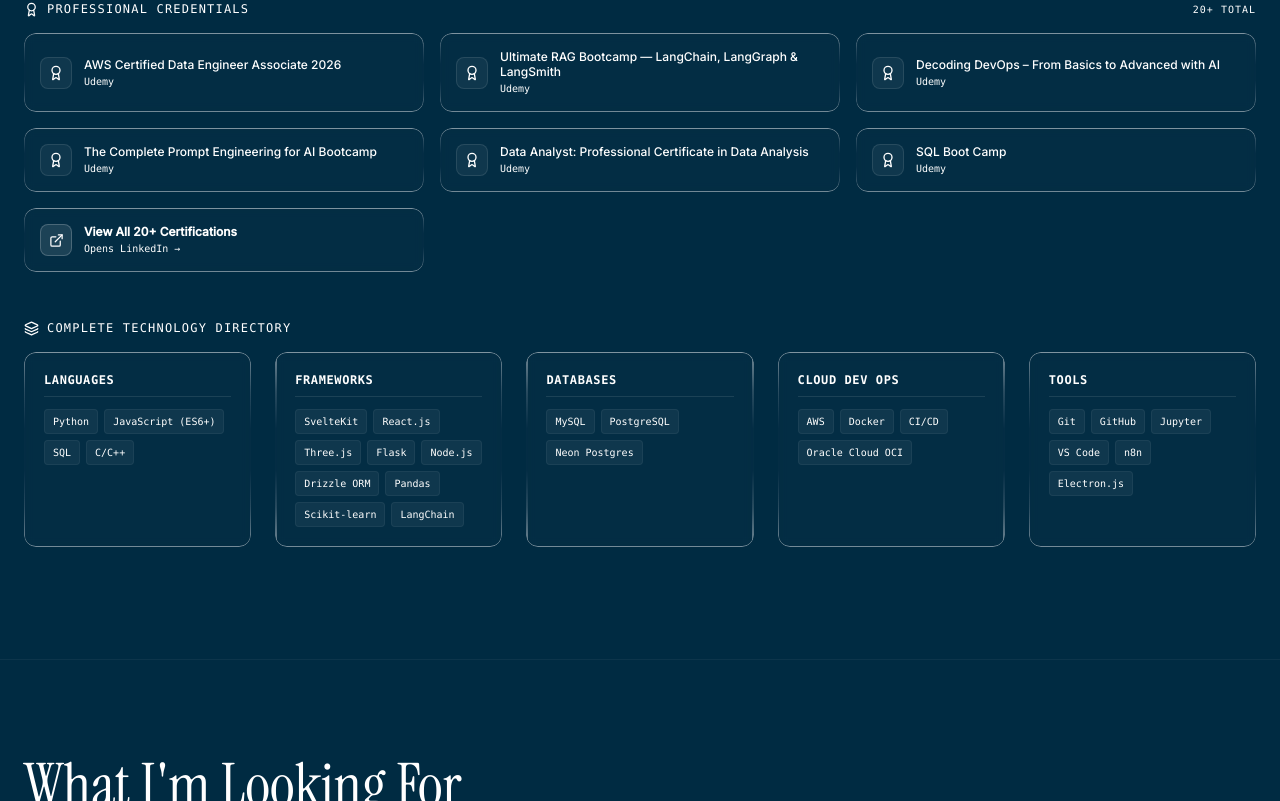
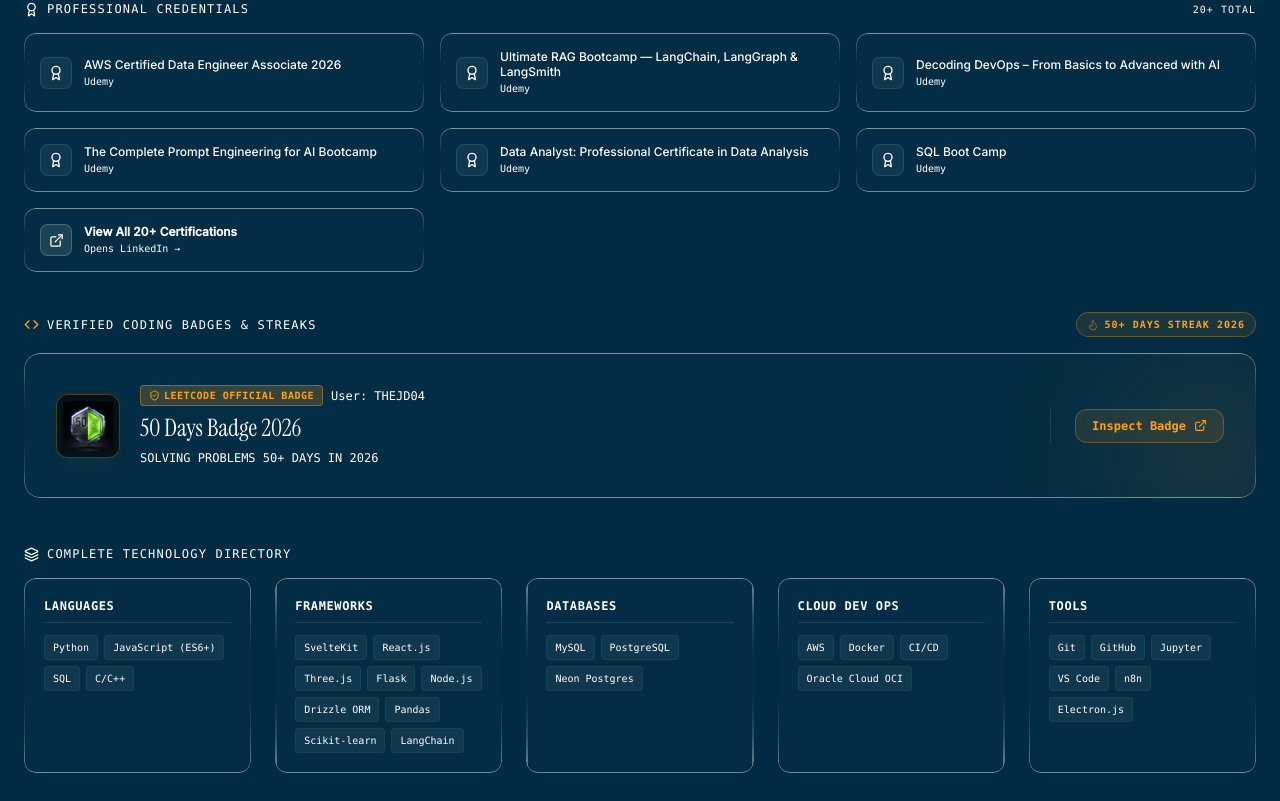
Before and after one commit to TheJd04/resume.cv, a React (Vite) app: page / in a window 1280 px wide. Shown: the part 6893-7694 px from the top of the page. Built offline with nearby package versions, Linux system fonts and the light colour scheme.

Commit message:
feat: add LeetCode 50 Days Badge 2026 showcase and interactive modal to Cognitive Spectrum

```diff
--- a/src/components/SkillsRadar.tsx
+++ b/src/components/SkillsRadar.tsx
@@ -1,14 +1,14 @@
+import React, { useState } from 'react';
 import {
   educationData,
   certificationsList,
   skillsByGroup,
   LINKEDIN_CERTS_URL
 } from '../data';
-import { Award, GraduationCap, Layers, ExternalLink } from 'lucide-react';
-
-
+import { Award, GraduationCap, Layers, ExternalLink, Code, Flame, CheckCircle2, X, ShieldCheck } from 'lucide-react';
 
 export default function SkillsRadar() {
+  const [showBadgeModal, setShowBadgeModal] = useState(false);
   return (
     <section
       id="skills"
@@ -111,7 +111,147 @@
             </div>
           </div>
 
+          {/* Coding Badges & Streaks Block */}
+          <div className="space-y-4" id="coding-badges-block">
+            <div className="flex items-center justify-between flex-wrap gap-2">
+              <h3 className="font-mono text-xs text-muted-foreground tracking-widest uppercase flex items-center gap-2">
+                <Code size={15} className="text-[#ffa116]" /> Verified Coding Badges & Streaks
+              </h3>
+              <span className="font-mono text-[10px] text-[#ffa116] bg-[#ffa116]/10 border border-[#ffa116]/30 px-2.5 py-1 rounded-full uppercase tracking-widest flex items-center gap-1.5 font-semibold">
+                <Flame size={12} className="animate-pulse" /> 50+ Days Streak 2026
+              </span>
+            </div>
+
+            <div
+              onClick={() => setShowBadgeModal(true)}
+              className="liquid-glass rounded-2xl p-6 md:p-8 border border-[#ffa116]/20 hover:border-[#ffa116]/50 bg-gradient-to-r from-[#ffa116]/10 via-black/40 to-black/50 flex flex-col md:flex-row md:items-center justify-between gap-6 transition-all duration-300 group cursor-pointer relative overflow-hidden"
+              id="leetcode-badge-card"
+            >
+              {/* Subtle glowing backlight */}
+              <div className="absolute -right-12 -bottom-12 w-48 h-48 bg-[#ffa116]/10 rounded-full blur-3xl pointer-events-none group-hover:bg-[#ffa116]/20 transition-all duration-500" />
+
+              <div className="flex items-center gap-5 z-10">
+                {/* Badge Image thumbnail */}
+                <div className="w-16 h-16 rounded-xl bg-black/60 border border-[#ffa116]/30 p-1.5 flex items-center justify-center shrink-0 group-hover:scale-105 group-hover:border-[#ffa116]/60 transition-all duration-300 shadow-lg shadow-[#ffa116]/5">
+                  <img
+                    src="/leetcode-50-days-2026.png"
+                    alt="LeetCode 50 Days Badge 2026"
+                    className="w-full h-full object-contain"
+                  />
+                </div>
+
+                <div className="space-y-1.5 select-text">
+                  <div className="flex items-center gap-2 flex-wrap">
+                    <span className="font-mono text-[10px] bg-[#ffa116]/20 text-[#ffa116] border border-[#ffa116]/40 px-2 py-0.5 rounded uppercase font-semibold tracking-wider flex items-center gap-1">
+                      <ShieldCheck size={11} /> LeetCode Official Badge
+                    </span>
+                    <span className="font-mono text-xs text-muted-foreground">User: THEJD04</span>
+                  </div>
+                  <h4
+                    className="text-2xl font-normal text-foreground group-hover:text-[#ffa116] transition-colors"
+                    style={{ fontFamily: "'Instrument Serif', serif" }}
+                  >
+                    50 Days Badge 2026
+                  </h4>
+                  <p className="text-xs text-muted-foreground font-mono">
+                    SOLVING PROBLEMS 50+ DAYS IN 2026
+                  </p>
+                </div>
+              </div>
+
+              <div className="flex items-center gap-3 z-10 border-t md:border-t-0 md:border-l border-white/10 pt-4 md:pt-0 md:pl-6 shrink-0">
+                <button
+                  type="button"
+                  className="px-4 py-2 rounded-xl bg-[#ffa116]/10 border border-[#ffa116]/30 text-[#ffa116] hover:bg-[#ffa116] hover:text-black font-mono text-xs font-semibold transition-all duration-300 flex items-center gap-2"
+                >
+                  Inspect Badge <ExternalLink size={13} />
+                </button>
+              </div>
+            </div>
+          </div>
+
         </div>
+
+      {/* Interactive Badge Lightbox Modal */}
+      {showBadgeModal && (
+        <div
+          className="fixed inset-0 z-50 flex items-center justify-center p-4 bg-black/80 backdrop-blur-md animate-fade-in"
+          onClick={() => setShowBadgeModal(false)}
+        >
+          <div
+            className="relative w-full max-w-lg liquid-glass rounded-3xl border border-[#ffa116]/40 bg-[#090d12]/95 p-6 md:p-8 space-y-6 shadow-2xl shadow-[#ffa116]/20"
+            onClick={(e) => e.stopPropagation()}
+          >
+            {/* Close Button */}
+            <button
+              onClick={() => setShowBadgeModal(false)}
+              className="absolute top-4 right-4 w-9 h-9 rounded-full bg-white/5 border border-white/10 hover:bg-white/20 flex items-center justify-center text-foreground transition-colors"
+            >
+              <X size={18} />
+            </button>
+
+            {/* Header */}
+            <div className="text-center space-y-2">
+              <span className="font-mono text-xs text-[#ffa116] uppercase tracking-widest font-semibold flex items-center justify-center gap-1.5">
+                <Flame size={14} /> LeetCode Achievement Award
+              </span>
+              <h3
+                className="text-3xl font-normal text-foreground"
+                style={{ fontFamily: "'Instrument Serif', serif" }}
+              >
+                50 Days Badge 2026
+              </h3>
+              <p className="font-mono text-xs text-muted-foreground">Recipient: THEJD04</p>
+            </div>
+
+            {/* Large Badge Graphic */}
+            <div className="relative w-48 h-48 mx-auto rounded-2xl bg-black/60 border border-[#ffa116]/30 p-4 flex items-center justify-center shadow-inner group">
+              <div className="absolute inset-0 bg-[#ffa116]/10 rounded-2xl blur-xl pointer-events-none" />
+              <img
+                src="/leetcode-50-days-2026.png"
+                alt="LeetCode 50 Days Badge 2026"
+                className="w-full h-full object-contain relative z-10 transform group-hover:scale-105 transition-transform duration-300"
+              />
+            </div>
+
+            {/* Badge Metadata Details */}
+            <div className="bg-white/5 border border-white/10 rounded-xl p-4 font-mono text-xs space-y-2 text-muted-foreground">
+              <div className="flex justify-between border-b border-white/10 pb-2">
+                <span>Milestone:</span>
+                <span className="text-foreground font-semibold">50+ Days Problem Solving</span>
+              </div>
+              <div className="flex justify-between border-b border-white/10 pb-2">
+                <span>Year:</span>
+                <span className="text-foreground font-semibold">2026</span>
+              </div>
+              <div className="flex justify-between">
+                <span>Status:</span>
+                <span className="text-emerald-400 font-semibold flex items-center gap-1">
+                  <CheckCircle2 size={13} /> Verified on LeetCode
+                </span>
+              </div>
+            </div>
+
+            {/* Action buttons */}
+            <div className="flex gap-3">
+              <a
+                href="https://leetcode.com/u/THEJD04"
+                target="_blank"
+                rel="noreferrer"
+                className="flex-1 py-3 rounded-xl bg-[#ffa116] text-black font-mono text-xs font-bold hover:bg-[#ffa116]/90 transition-colors flex items-center justify-center gap-2"
+              >
+                View Profile on LeetCode <ExternalLink size={14} />
+              </a>
+              <button
+                onClick={() => setShowBadgeModal(false)}
+                className="px-5 py-3 rounded-xl bg-white/5 border border-white/10 text-foreground font-mono text-xs hover:bg-white/10 transition-colors"
+              >
+                Close
+              </button>
+            </div>
+          </div>
+        </div>
+      )}
 
       {/* Skills Grouped by Category */}
       <div className="mt-12 space-y-4" id="skills-directory-block">
```
Also changed, not shown: public/leetcode-50-days-2026.png (added).
